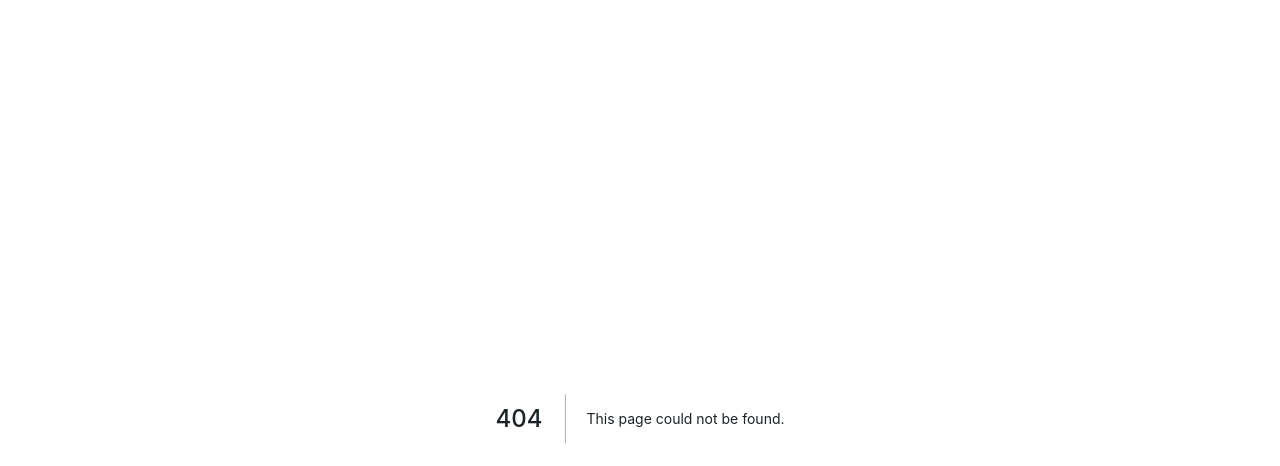
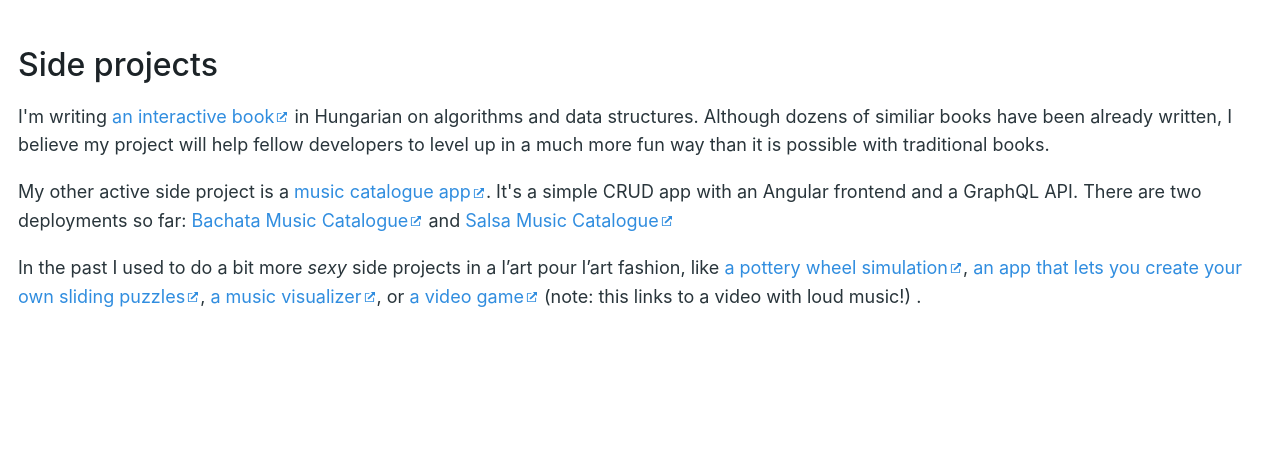
Before and after one commit to balazspeczeli/peczeli-dev, a Next.js app: page /sections/SideProjects in a window 1280 px wide. Before the commit this address had no page. Shown: the top 466 px of the page. Built offline with nearby package versions, Linux system fonts and the light colour scheme.

Commit message:
Move /sections under /pages

```diff
--- a/src/sections/Contact.jsx
+++ b/src/pages/sections/Contact.jsx
@@ -1,4 +1,4 @@
-import ContactList from "../components/ContactList/ContactList";
+import ContactList from "../../components/ContactList/ContactList";
 
 const Contact = ({ accounts }) => (
   <section>
--- a/src/sections/Posts.jsx
+++ b/src/pages/sections/Posts.jsx
@@ -1,4 +1,4 @@
-import PostsList from "../components/PostsList/PostsList";
+import PostsList from "../../components/PostsList/PostsList";
 
 const Posts = ({ posts }) => (
   <section>
--- a/src/sections/SideProjects.jsx
+++ b/src/pages/sections/SideProjects.jsx
@@ -2,7 +2,7 @@ const SideProjects = () => (
   <section>
     <h2>Side projects</h2>
     <p>
-      Currently I'm writing{" "}
+      I'm writing{" "}
       <a
         href="https://github.com/balazsdavid987/algoritmusok-hu"
         target="_blank"
@@ -11,8 +11,26 @@ const SideProjects = () => (
       </a>{" "}
       in Hungarian on algorithms and data structures. Although dozens of
       similiar books have been already written, I believe my project will help
-      fellow developers to level up in a much more fun way than it is with
-      traditional books.
+      fellow developers to level up in a much more fun way than it is possible
+      with traditional books.
+    </p>
+    <p>
+      My other active side project is a{" "}
+      <a
+        href="https://github.com/balazsdavid987/music-catalogue-app"
+        target="_blank"
+      >
+        music catalogue app
+      </a>
+      . It's a simple CRUD app with an Angular frontend and a GraphQL API. There
+      are two deployments so far:{" "}
+      <a href="https://.../" target="_blank">
+        Bachata Music Catalogue
+      </a>{" "}
+      and{" "}
+      <a href="https://.../" target="_blank">
+        Salsa Music Catalogue
+      </a>
     </p>
     <p>
       In the past I used to do a bit more <em>sexy</em> side projects in a l’art
@@ -37,8 +55,8 @@ const SideProjects = () => (
       , or{" "}
       <a href="https://www.youtube.com/watch?v=JGgNdQPb8bI" target="_blank">
         a video game
-      </a>
-      .
+      </a>{" "}
+      (note: this links to a video with loud music!) .
     </p>
   </section>
 );
--- a/src/sections/Welcome.jsx
+++ b/src/pages/sections/Welcome.jsx
@@ -1,4 +1,4 @@
-import Introduction from "../components/Introduction/Introduction";
+import Introduction from "../../components/Introduction/Introduction";
 
 const Welcome = () => (
   <section>
--- /dev/null
+++ b/src/pages/sections/index.js
@@ -0,0 +1,5 @@
+export { default as Welcome } from "./Welcome.jsx";
+export { default as Posts } from "./Posts.jsx";
+export { default as MyBookshelf } from "./MyBookshelf.jsx";
+export { default as SideProjects } from "./SideProjects.jsx";
+export { default as Contact } from "./Contact.jsx";
```
Also changed, not shown: src/pages/index.jsx (+2 -6 lines), src/pages/sections/MyBookshelf.jsx (renamed from src/sections/MyBookshelf.jsx).
